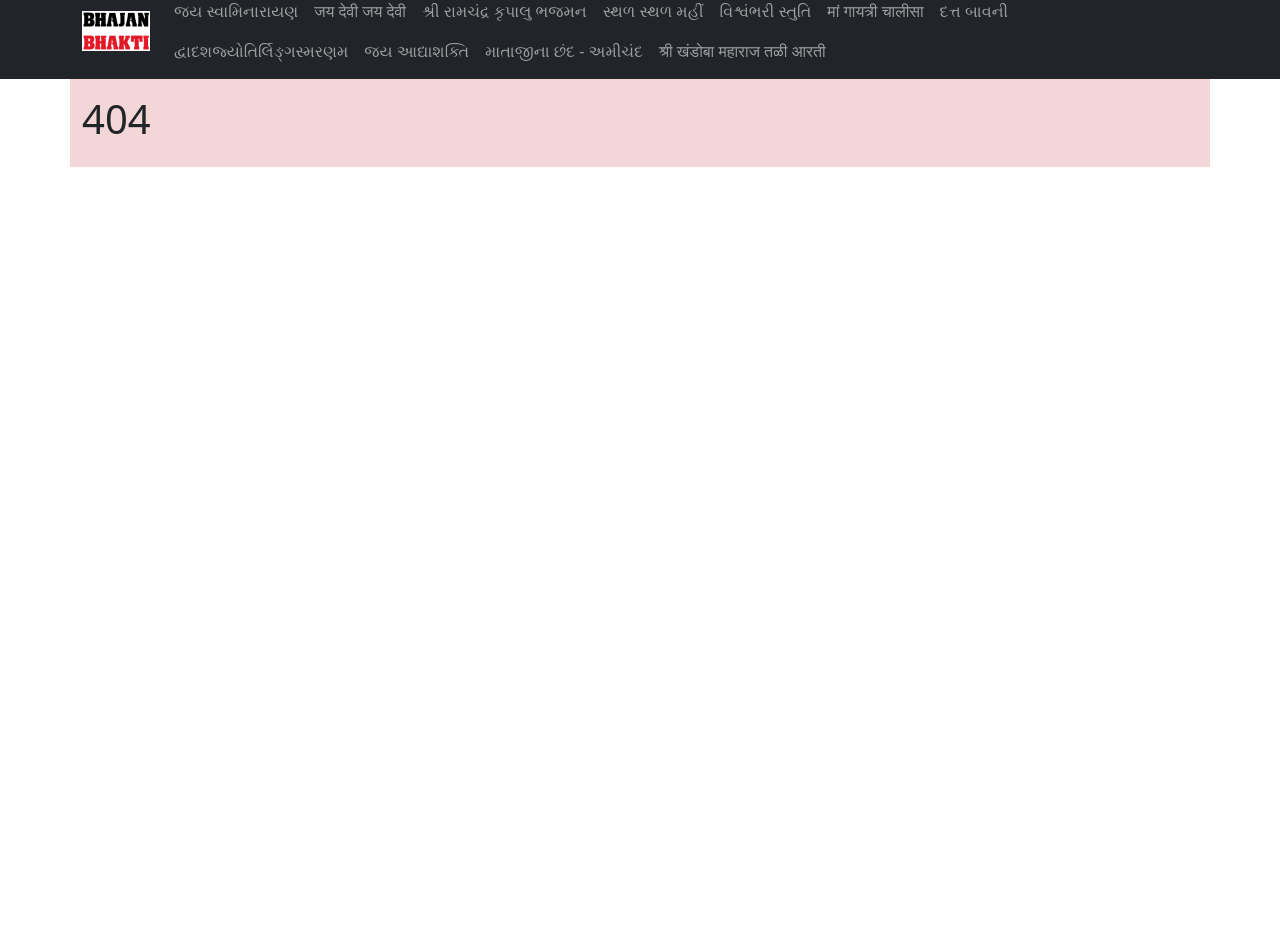
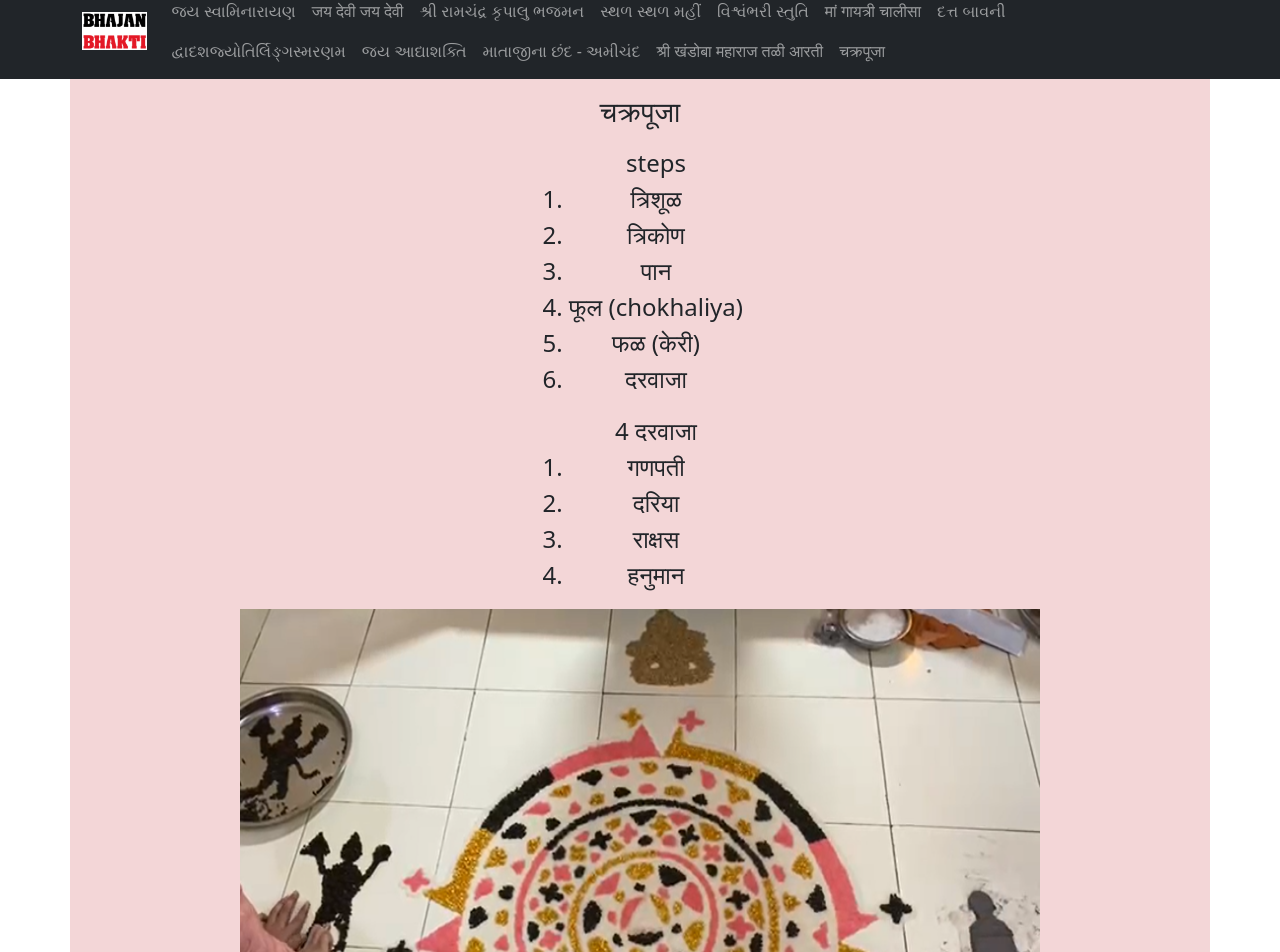
Before and after one commit to Devkumar-parekh/bhajanavali, a React (Create React App) app: page /Chakrapuja in a window 1280 px wide. Shown: the part 17-969 px from the top of the page. Before the commit the page ends 800 px from the top, so only its background shows below. Built offline with nearby package versions, Linux system fonts and the light colour scheme.

Commit message:
chakra puja

```diff
--- a/src/index.js
+++ b/src/index.js
@@ -20,6 +20,7 @@ import Barjyotirling from "./pages/barjyotirling";
 import Chhand from "./pages/chhand";
 import Adhayshakti from "./pages/Adhayshakti";
 import TaliNiAarti from "./pages/TaliNiAarti";
+import Chakrapuja from "./pages/Chakrapuja";
 
 const root = ReactDOM.createRoot(document.getElementById("root"));
 root.render(
@@ -37,6 +38,7 @@ root.render(
         <Route path="Chhand" element={<Chhand />} />
         <Route path="Adhayshakti" element={<Adhayshakti />} />
         <Route path="TaliNiAarti" element={<TaliNiAarti />} />
+        <Route path="Chakrapuja" element={<Chakrapuja />} />
 
         <Route path="contact" element={<Contact />} />
         <Route path="*" element={<NoPage />} />
--- /dev/null
+++ b/src/pages/Chakrapuja.js
@@ -0,0 +1,43 @@
+const Chakrapuja = () => {
+  return (
+    <div>
+      <div className="about-detail text-center">
+        <h3>चक्रपूजा</h3>
+        <p></p>
+      </div>
+      <div
+        style={{ textAlign: "center", width: "fit-content", margin: "auto" }}
+      >
+        <ol>
+          steps
+          <li>त्रिशूळ</li>
+          <li> त्रिकोण</li>
+          <li>पान</li>
+          <li>फूल (chokhaliya)</li>
+          <li>फळ (केरी)</li>
+          <li>दरवाजा </li>
+        </ol>
+        <ol>
+          4 दरवाजा
+          <li>गणपती</li>
+          <li>दरिया</li>
+          <li>राक्षस</li>
+          <li>हनुमान</li>
+          {/* <li>उत्तर - गणपती</li>
+          <li> दक्षिण - दरिया</li>
+          <li>पूर्व - राक्षस</li>
+          <li>पश्चिम - हनुमान</li> */}
+        </ol>
+      </div>
+      <div style={{ textAlign: "center" }}>
+        <img
+          src="./chakrapuja.png"
+          style={{ width: "800px", height: "600px" }}
+          alt="chakrapuja"
+        />
+      </div>
+    </div>
+  );
+};
+
+export default Chakrapuja;
--- a/src/pages/Layout.js
+++ b/src/pages/Layout.js
@@ -80,6 +80,11 @@ const Layout = () => {
                   श्री खंडोबा महाराज तळी आरती
                 </Link>
               </li>
+              <li className="nav-item">
+                <Link className="nav-link" to="/Chakrapuja">
+                  चक्रपूजा
+                </Link>
+              </li>
             </ul>
           </div>
         </div>
--- a/src/pages/TaliNiAarti.js
+++ b/src/pages/TaliNiAarti.js
@@ -26,6 +26,29 @@ const TaliNiAarti = () => {
           <br />
         </p>
       </div>
+      <div
+        style={{ textAlign: "center", width: "fit-content", margin: "auto" }}
+      >
+        <ol>
+          3 var
+          <li>Normal</li>
+          <li>Topi - thali niche</li>
+          <li>Pan - thali niche</li>
+        </ol>
+      </div>
+      <div style={{ textAlign: "center" }}>
+        {/* talichiaarti.jpeg */}
+        <img
+          src="./talichiaarti.jpeg"
+          style={{ width: "400px", height: "600px" }}
+          alt="chakrapuja"
+        />
+        {/* <img
+          src="./chakrapuja.png"
+          style={{ width: "800px", height: "600px" }}
+          alt="chakrapuja"
+        /> */}
+      </div>
     </div>
   );
 };
```
Also changed, not shown: public/chakrapuja.png (added), public/talichiaarti.jpeg (added).
